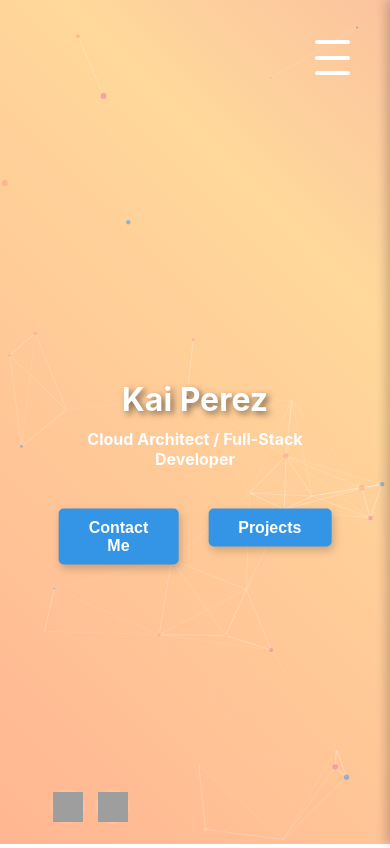
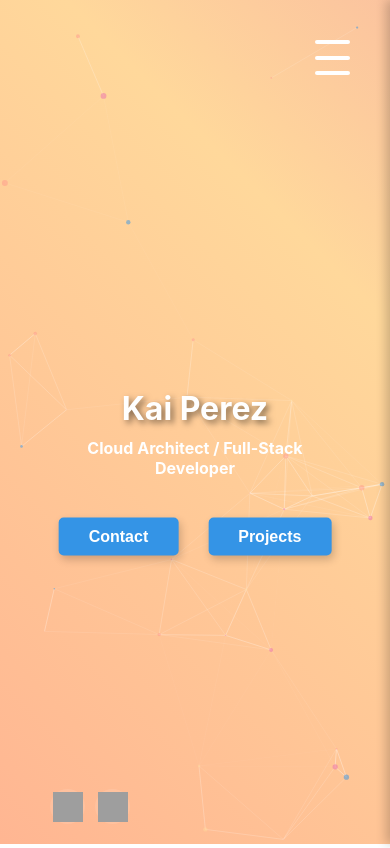
Before and after one commit to thedevtechs/kaiperez.com, a Next.js app: page / in a window 390 px wide. Built offline with nearby package versions, Linux system fonts and the light colour scheme; grey boxes are pictures that could not be loaded.

Commit message:
Fixing mobile issues

```diff
--- a/data/data.ts
+++ b/data/data.ts
@@ -115,10 +115,10 @@ Lack of customer engagement: There was no integration with loyalty programs or m
       'Project Case Study: AI Chat Application',
       'Description: A real-time chat app with AI integration using Socket.io.',
     ],
-    image: 'https://tdt-admin-bucket.s3.us-west-1.amazonaws.com/Screenshot+2024-11-25+at+7.52.36%E2%80%AFAM.png',
+    image: 'https://tdt-admin-bucket.s3.us-west-1.amazonaws.com/makemyresume-3',
     screenshots: [
-      'https://gavi-nextjs.vercel.app/assets/imgs/works/project/1.png',
-      'https://gavi-nextjs.vercel.app/assets/imgs/works/project/1.png',
+      'https://tdt-admin-bucket.s3.us-west-1.amazonaws.com/Screenshot+2024-11-25+at+7.52.36%E2%80%AFAM.png',
+      'https://tdt-admin-bucket.s3.us-west-1.amazonaws.com/makemyresume-2',
       'https://gavi-nextjs.vercel.app/assets/imgs/works/project/1.png',
     ],
     category: 'App Development',
--- a/pages/index.js
+++ b/pages/index.js
@@ -88,12 +88,15 @@ export default function Home() {
 
       </Head>
 
-      <div id="particles-js" style={{ position: 'absolute', width: '100%', height: '100%' }} />
+      <div
+        id="particles-js"
+        style={{ position: 'absolute', width: '100%', height: '100%', zIndex: -1 }}
+      />
       <div className="content">
         <h1>Kai Perez</h1>
         <h2>Cloud Architect / Full-Stack Developer</h2>
         <div className="button-group">
-    <button onClick={() => window.open('https://calendly.com/kaiperez/30min', '_blank')}>Contact Me</button>
+          <button onClick={() => window.open('https://calendly.com/kaiperez/30min', '_blank')}>Contact</button>
           <Link href="/projects" passHref>
             <button>Projects</button>
           </Link>  </div>
@@ -101,6 +104,7 @@ export default function Home() {
 
 <style jsx>{`
   .content {
+    z-index: 1;
     text-align: center;
     margin-top: 50px;
   }
```
Lines whose indentation alone changed are shown as unchanged.
